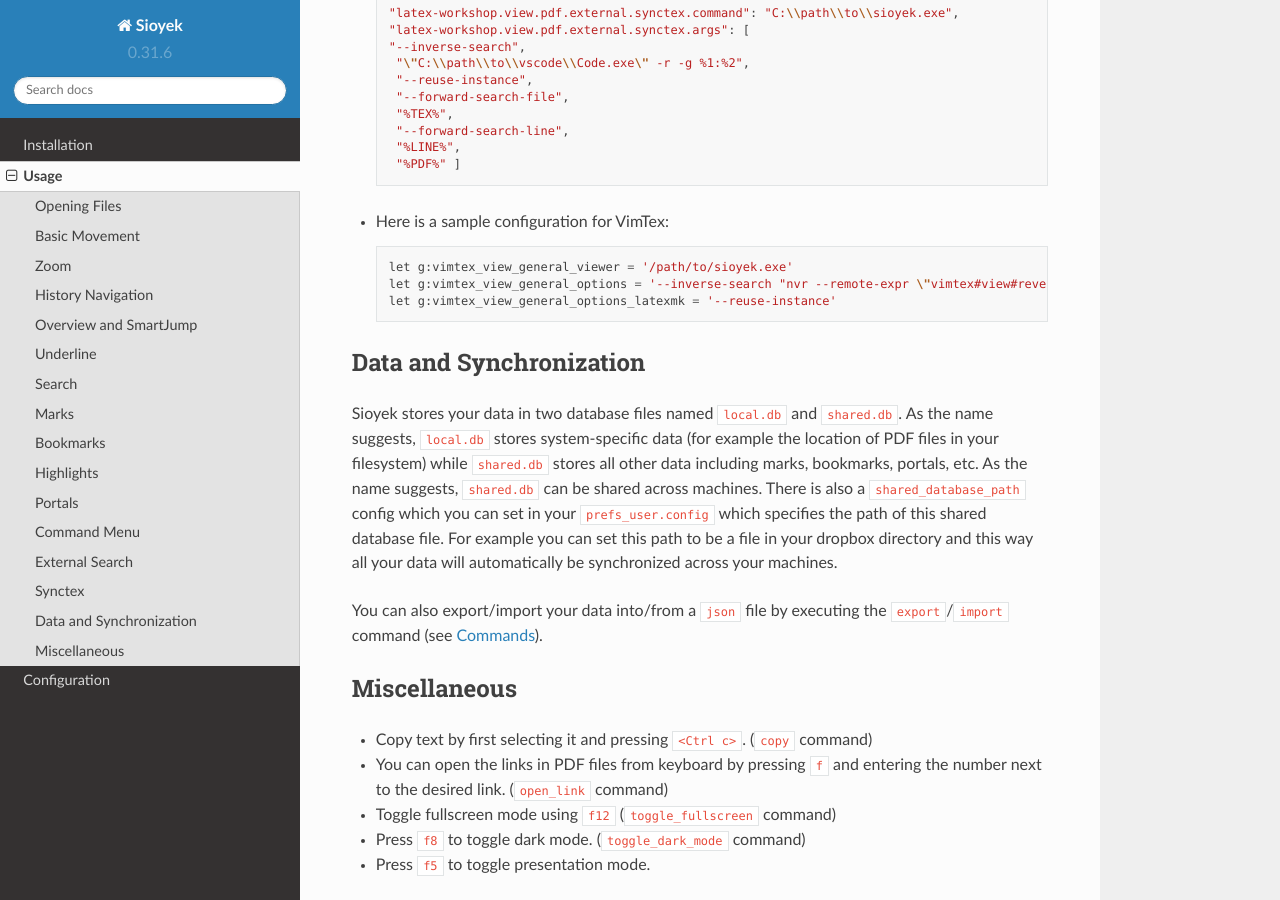
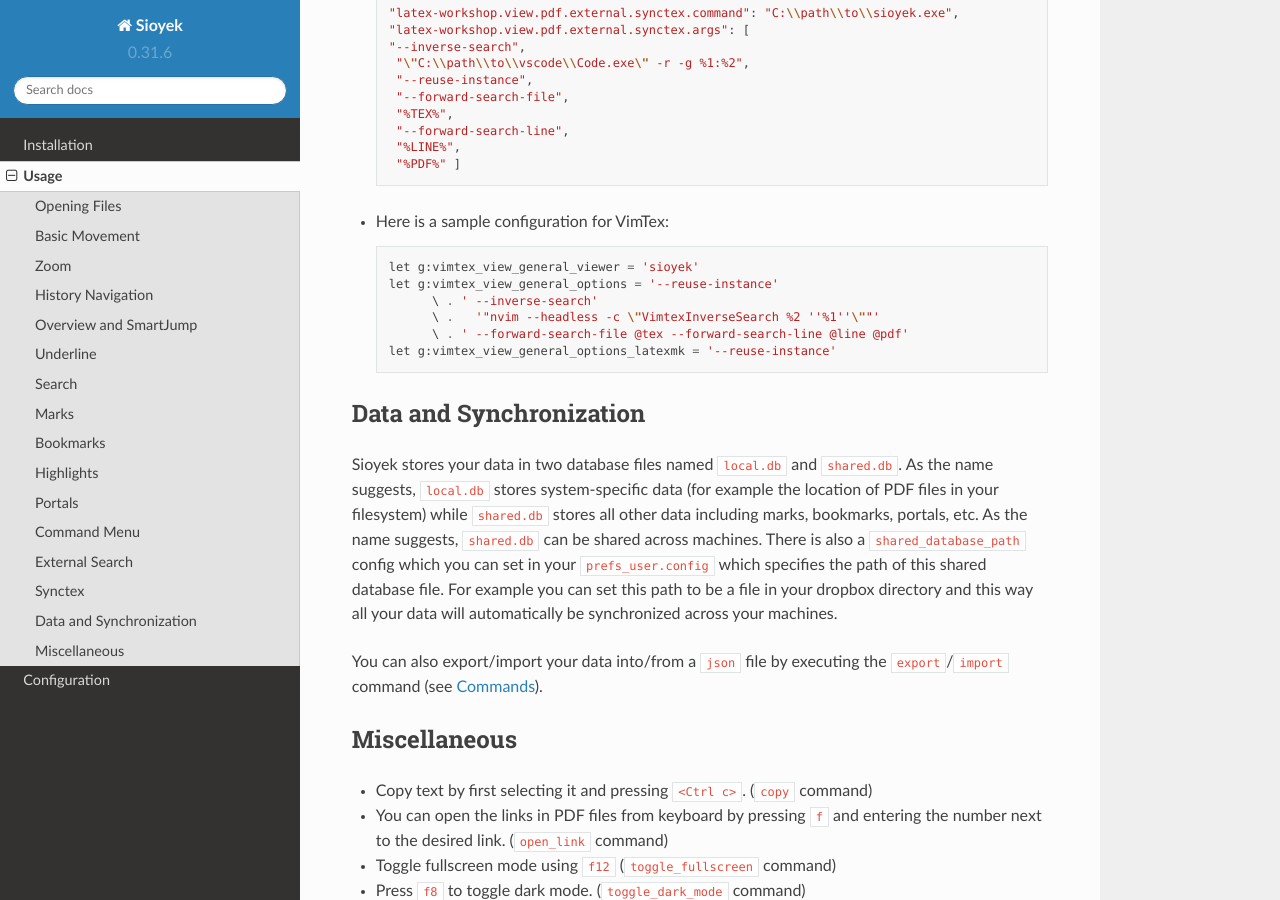
Before and after one commit to ahrm/sioyek-documentation, a Sphinx documentation site: the page built from docs/source/usage.rst, in a window 1280 px wide and 900 px high, scrolled down 7198 px. Built offline with Sphinx 7.4.7 and the Read the Docs theme 2.0.0, drawn with Linux system fonts in a browser that asks for light colours.

Commit message:
Update VimTex documentation

```diff
--- a/docs/source/usage.rst
+++ b/docs/source/usage.rst
@@ -184,8 +184,11 @@
 
 - Here is a sample configuration for VimTex::
 
-   let g:vimtex_view_general_viewer = '/path/to/sioyek.exe'
-   let g:vimtex_view_general_options = '--inverse-search "nvr --remote-expr \"vimtex#view#reverse_goto(%2, ''%1'')\"" --reuse-instance --forward-search-file @tex --forward-search-line @line @pdf'
+   let g:vimtex_view_general_viewer = 'sioyek'
+   let g:vimtex_view_general_options = '--reuse-instance'
+         \ . ' --inverse-search'
+         \ .   '"nvim --headless -c \"VimtexInverseSearch %2 ''%1''\""'
+         \ . ' --forward-search-file @tex --forward-search-line @line @pdf'
    let g:vimtex_view_general_options_latexmk = '--reuse-instance'
 
 
```
